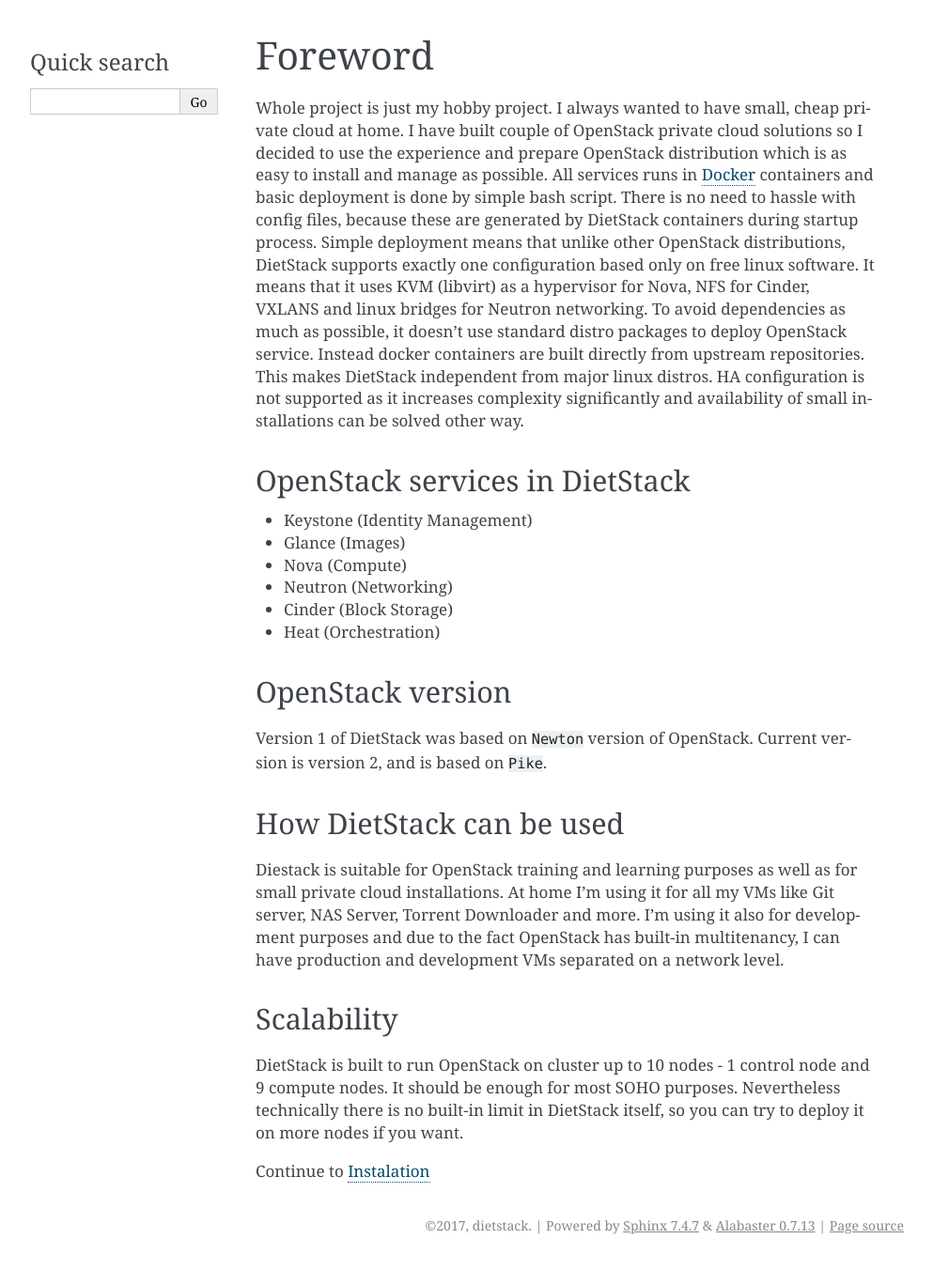
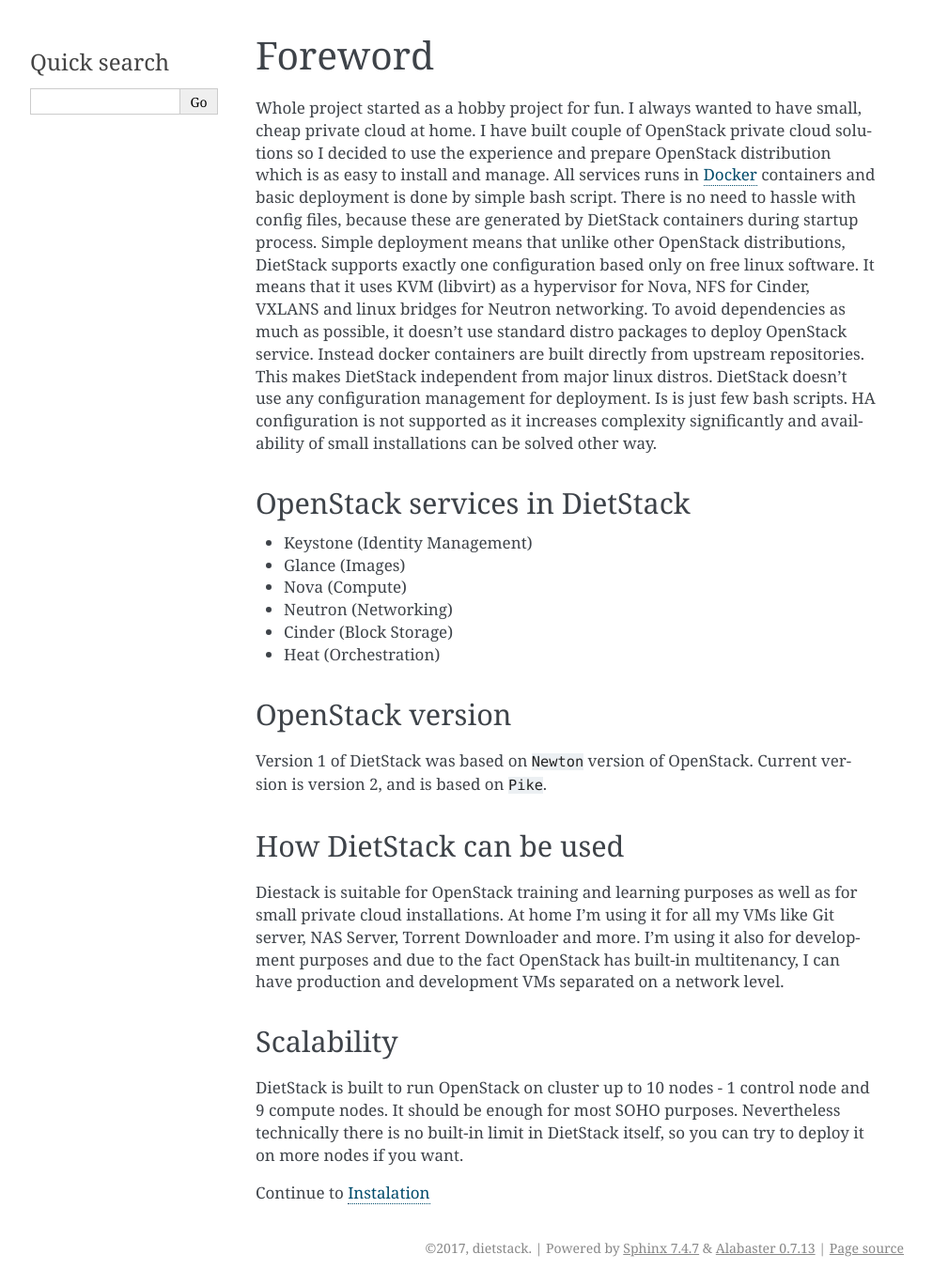
Before and after one commit to dietstack/dietstack, a Sphinx documentation site: the page built from doc/foreword.rst, in a window 1280 px wide. Shown: the whole page at 94% size, without its empty margins (148-1141 px from the left). Built offline with Sphinx 7.4.7, drawn with Linux system fonts in a browser that asks for light colours; before the commit the page ends 1344 px from its top, so only the background shows below that.

Commit message:
Documentation added

```diff
--- a/doc/foreword.rst
+++ b/doc/foreword.rst
@@ -1,9 +1,10 @@
 Foreword
 ========
 
-Whole project is just my hobby project. I always wanted to have small, cheap private cloud at home.
+Whole project started as a hobby project for fun. I always wanted to have small, cheap private
+cloud at home.
 I have built couple of OpenStack private cloud solutions so I decided to use the experience and
-prepare OpenStack distribution which is as easy to install and manage as possible.
+prepare OpenStack distribution which is as easy to install and manage.
 All services runs in Docker_ containers and basic
 deployment is done by simple bash script. There is no need to hassle with
 config files, because these are generated by DietStack containers during
@@ -12,8 +13,9 @@
 It means that it uses KVM (libvirt) as a hypervisor for Nova,
 NFS for Cinder, VXLANS and linux bridges for Neutron networking.
 To avoid dependencies as much as possible, it doesn't use standard distro packages to
-deploy OpenStack service. Instead  docker containers are built directly from
-upstream repositories. This makes DietStack independent from major linux distros.
+deploy OpenStack service. Instead docker containers are built directly from
+upstream repositories. This makes DietStack independent from major linux distros. DietStack doesn't
+use any configuration management for deployment. Is is just few bash scripts.
 HA configuration is not supported as it increases complexity significantly and
 availability of small installations can be solved other way.
 
--- a/doc/index.rst
+++ b/doc/index.rst
@@ -4,7 +4,7 @@
 =====================================
 
 Dietstack is minimalistic OpenStack distribution which is focused on simple
-deployment and easy upgrades.
+deployment, transparent management and easy upgrades.
 
 User's Guide
 ------------
--- a/doc/installation.rst
+++ b/doc/installation.rst
@@ -105,4 +105,4 @@
 .. image:: images/dietstack_net_1.svg
    :align: center
 
-Continue to :ref:`development`
+Continue to :ref:`user-guide`
```
Also changed, not shown: other parts of doc/index.rst (+1 -0 lines), doc/user-guide.rst (added, +74 -0 lines).
